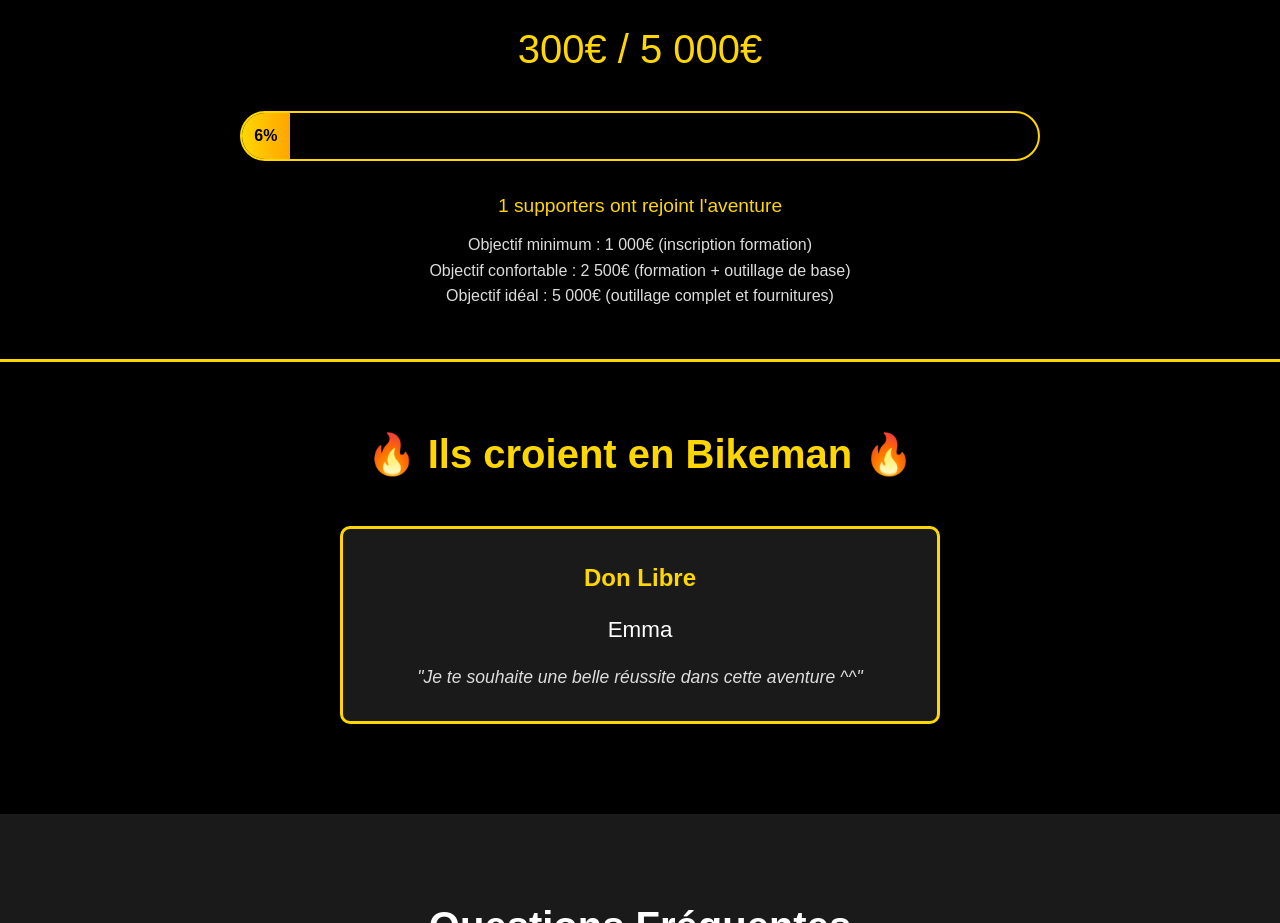
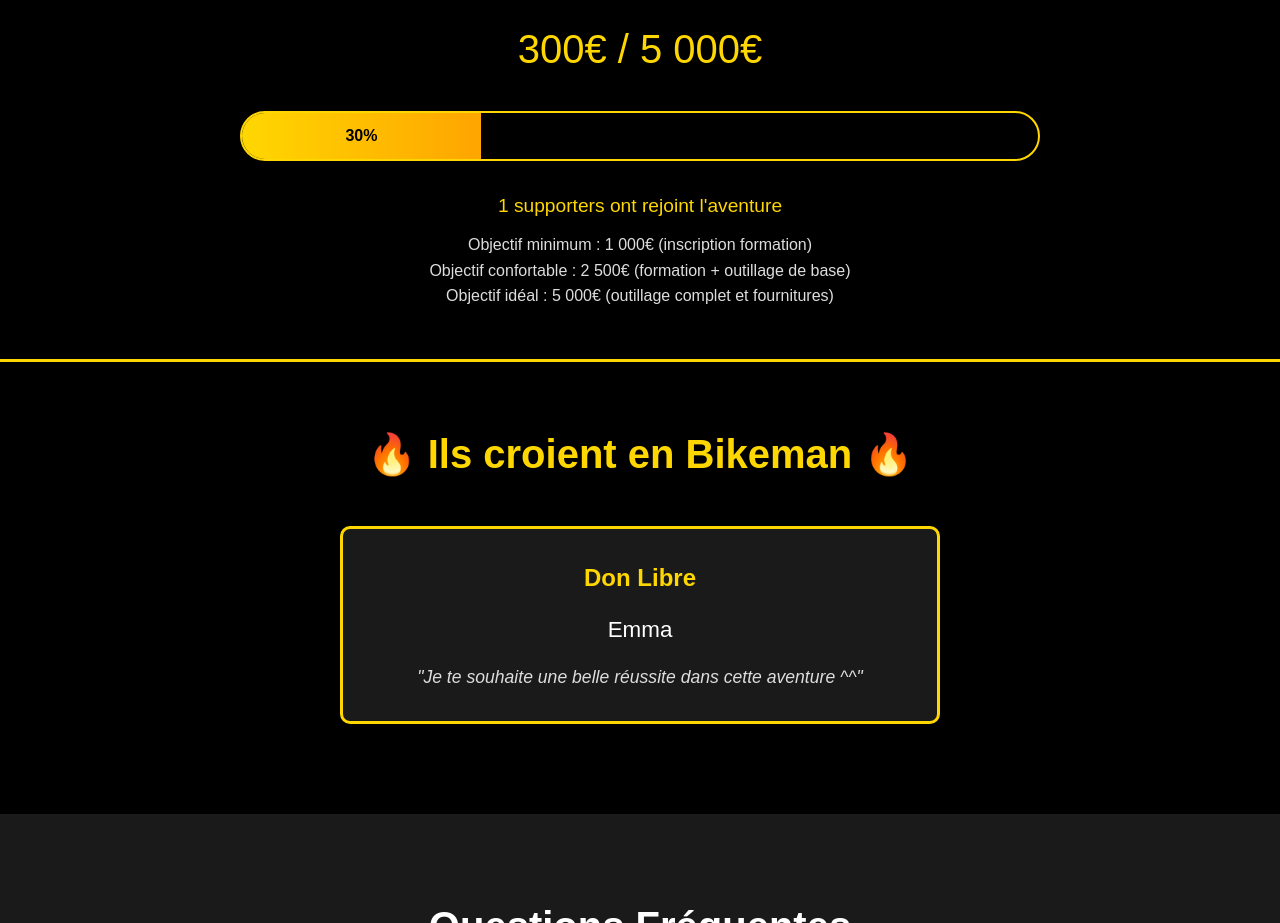
Before and after one commit to SnotGit/BIKEMAN, a plain HTML site: page index.html in a window 1280 px wide. Shown: the part 3522-4445 px from the top of the page. Drawn offline with Linux system fonts and the light colour scheme.

Commit message:
add something

```diff
--- a/index.html
+++ b/index.html
@@ -724,7 +724,7 @@
         // Progression cagnotte
         function updateProgress() {
             const currentAmount = 300; // À REMPLACER par montant réel
-            const goal = 5000;
+            const goal = 1000;
             const supporters = 1; // À REMPLACER par nombre réel
 
             document.getElementById('amount').textContent = currentAmount;
```
